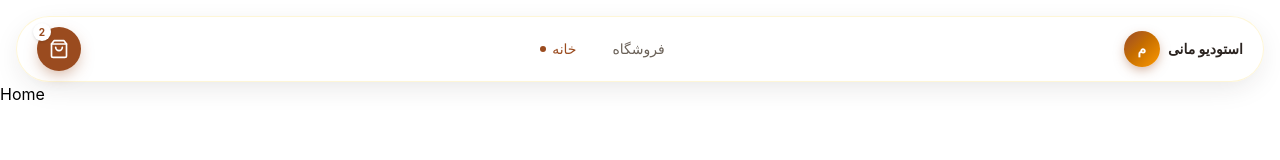
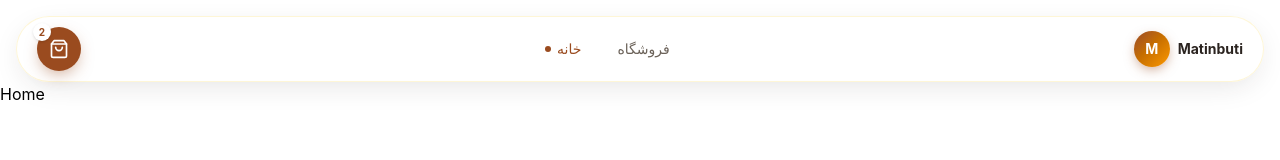
Before and after one commit to mmatinMobini/matin_rr_shop, a React (Vite) app: page / in a window 1280 px wide. Shown: the top 160 px of the page. Built offline with nearby package versions, Linux system fonts and the light colour scheme.

Commit message:
change name in navbar logo

```diff
--- a/src/components/navbar/Navbar.tsx
+++ b/src/components/navbar/Navbar.tsx
@@ -31,10 +31,10 @@ function Navbar() {
             {/* نشان برند */}
             <Link to="/" className="flex items-center gap-2 shrink-0">
               <span className="w-9 h-9 rounded-full bg-gradient-to-br from-[#9a4b1f] to-amber-500 flex items-center justify-center text-white text-sm font-bold shadow-[0_4px_12px_-2px_rgba(154,75,31,0.5)]">
-                م
+                M
               </span>
               <span className="hidden sm:block text-sm font-bold text-[#2b2420]">
-                استودیو مانی
+                Matinbuti
               </span>
             </Link>
 
```
